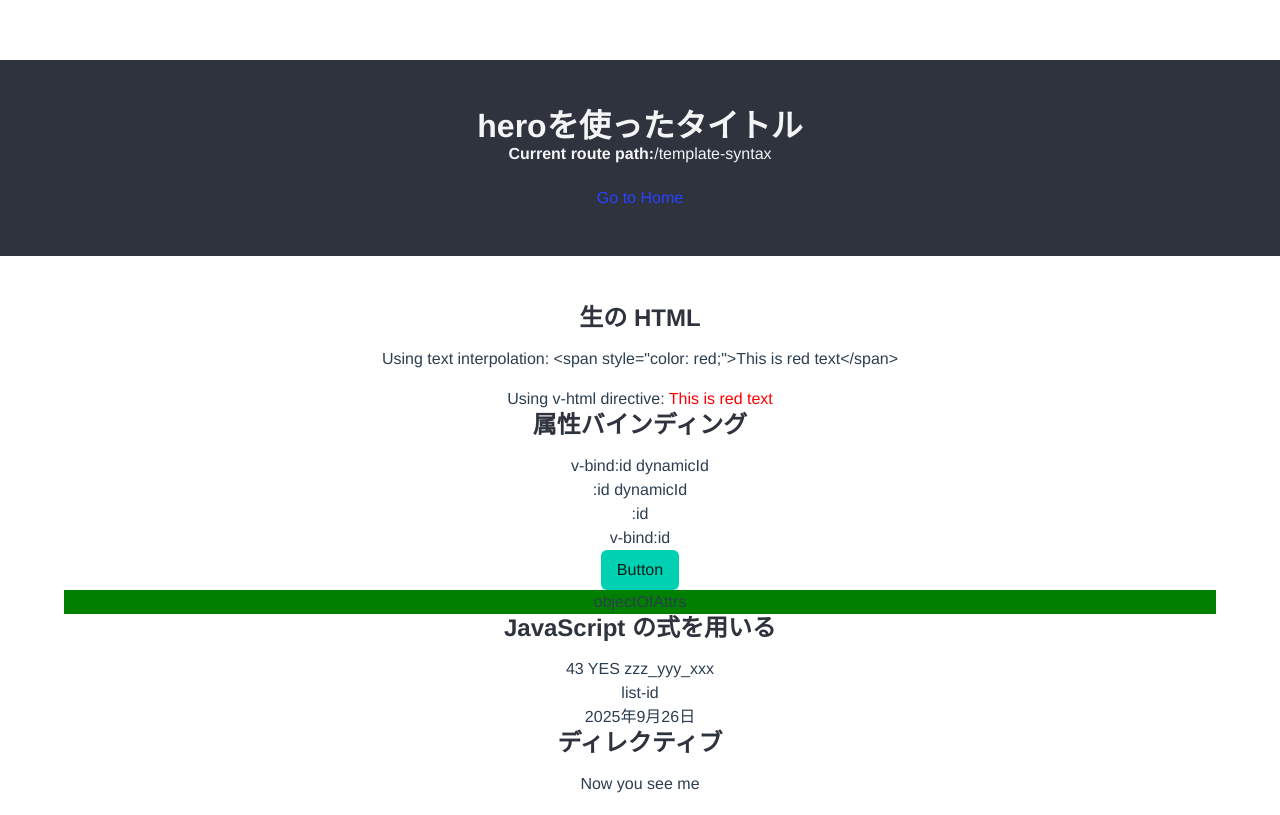
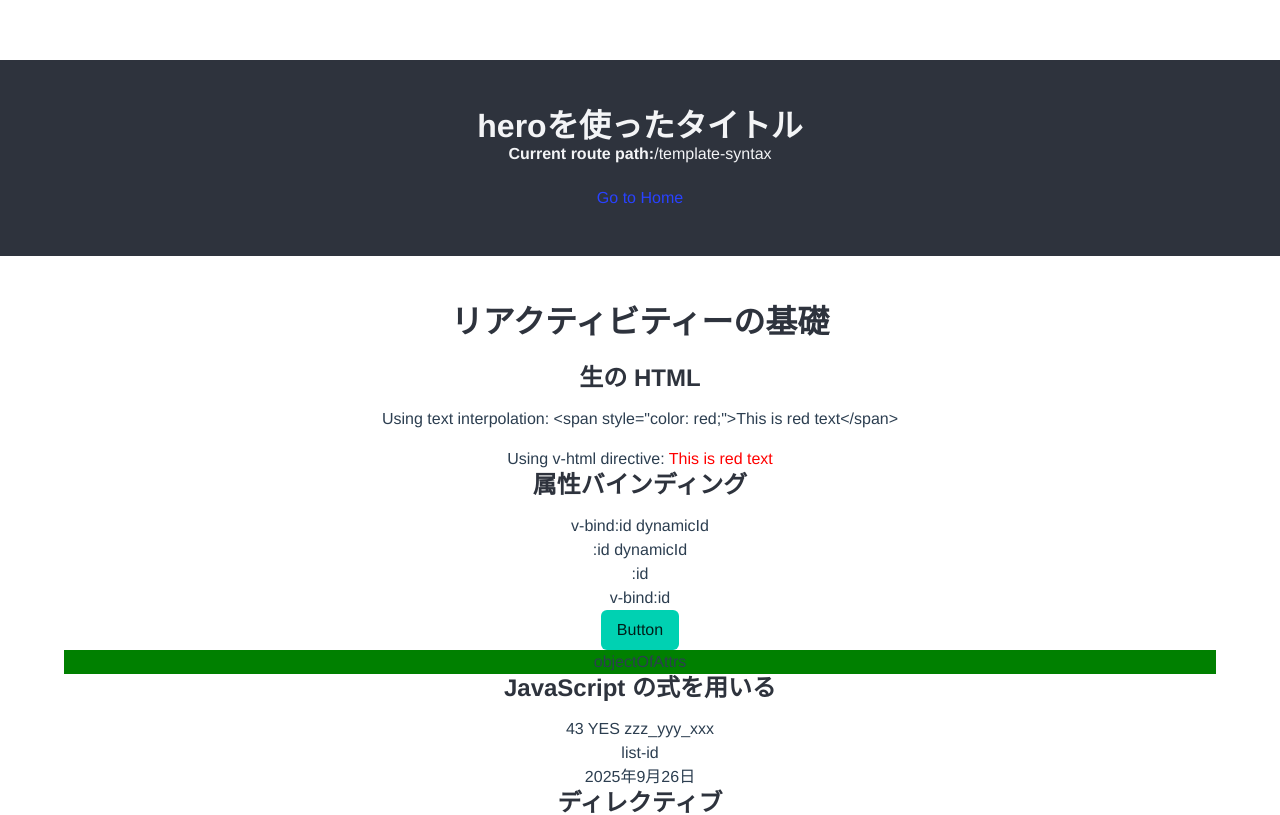
Before and after one commit to sakuteya/io-practice, a Vue app in the folder vue-app/: page /template-syntax in a window 1280 px wide. Shown: the top 815 px of the page. Built offline with nearby package versions, Linux system fonts and the light colour scheme.

Commit message:
タイトル追加

```diff
--- a/vue-app/src/pages/TemplateSyntax.vue
+++ b/vue-app/src/pages/TemplateSyntax.vue
@@ -28,6 +28,7 @@ const url = 'https://ja.vuejs.org/guide/essentials/template-syntax.html#directiv
 
 <template>
   <section class="content section">
+    <h1 class="title">リアクティビティーの基礎</h1>
     <!-- 生の HTML -->
     <div class="container">
       <h3>生の HTML</h3>
```
